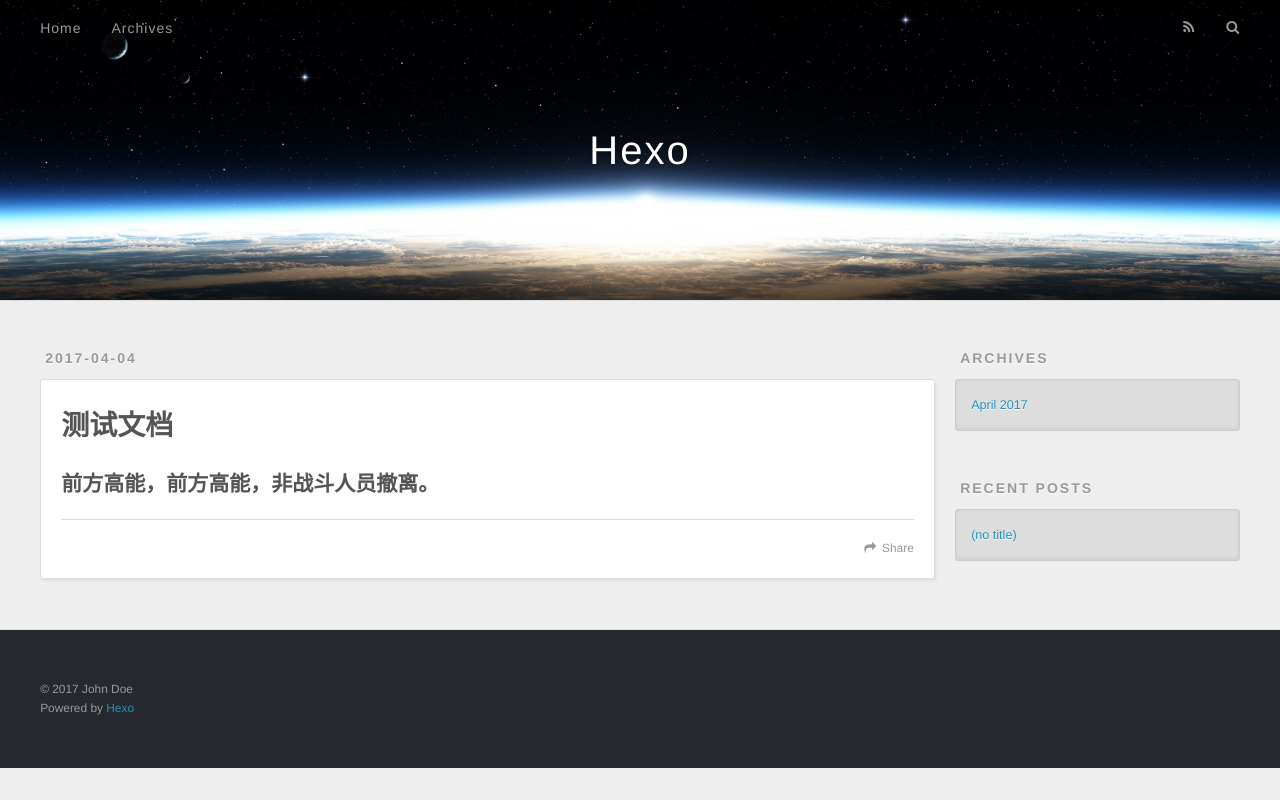
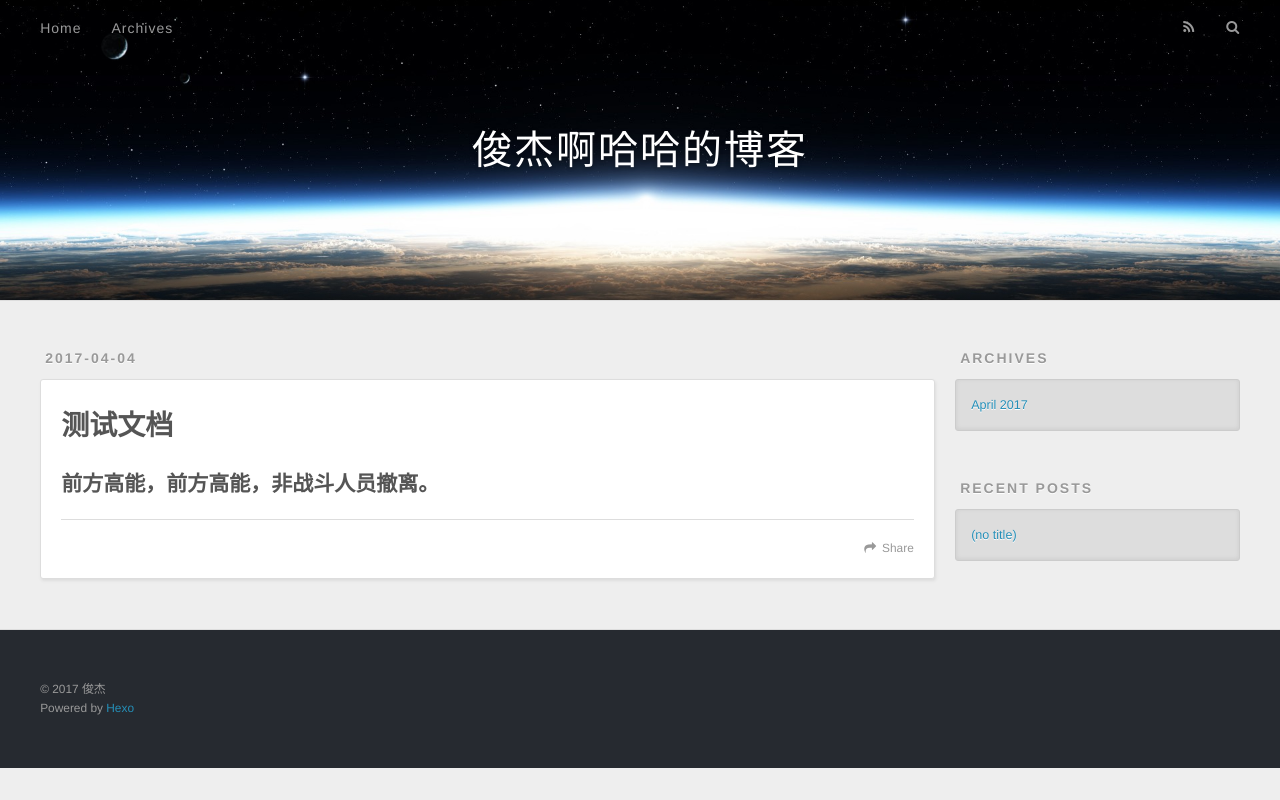
Before and after one commit to junjieahaha/junjieahaha.github.io, a plain HTML site: page index.html in a window 1280 px wide. Drawn offline with nearby package versions, Linux system fonts and the light colour scheme.

Commit message:
Site updated: 2017-04-04 22:38:27

```diff
--- a/index.html
+++ b/index.html
@@ -3,16 +3,19 @@
 <head>
   <meta charset="utf-8">
 
-  <title>Hexo</title>
+  <title>俊杰啊哈哈的博客</title>
   <meta name="viewport" content="width=device-width, initial-scale=1, maximum-scale=1">
-  <meta property="og:type" content="website">
-<meta property="og:title" content="Hexo">
+  <meta name="description" content="生物信息与日常的零零碎碎">
+<meta property="og:type" content="website">
+<meta property="og:title" content="俊杰啊哈哈的博客">
 <meta property="og:url" content="http://yoursite.com/index.html">
-<meta property="og:site_name" content="Hexo">
+<meta property="og:site_name" content="俊杰啊哈哈的博客">
+<meta property="og:description" content="生物信息与日常的零零碎碎">
 <meta name="twitter:card" content="summary">
-<meta name="twitter:title" content="Hexo">
+<meta name="twitter:title" content="俊杰啊哈哈的博客">
+<meta name="twitter:description" content="生物信息与日常的零零碎碎">
 
-    <link rel="alternate" href="/atom.xml" title="Hexo" type="application/atom+xml">
+    <link rel="alternate" href="/atom.xml" title="俊杰啊哈哈的博客" type="application/atom+xml">
 
 
     <link rel="icon" href="/favicon.png">
@@ -33,7 +36,7 @@
   <div id="header-outer" class="outer">
     <div id="header-title" class="inner">
       <h1 id="logo-wrap">
-        <a href="/" id="logo">Hexo</a>
+        <a href="/" id="logo">俊杰啊哈哈的博客</a>
       </h1>
 
     </div>
@@ -77,7 +80,7 @@
 
     </div>
     <footer class="article-footer">
-      <a data-url="http://yoursite.com/2017/04/04/测试文档/" data-id="cj13n40on0000kojhtob6n268" class="article-share-link">Share</a>
+      <a data-url="http://yoursite.com/2017/04/04/测试文档/" data-id="cj13ng69i0000i8jhry4eafdm" class="article-share-link">Share</a>
 
 
     </footer>
@@ -132,7 +135,7 @@
 
   <div class="outer">
     <div id="footer-info" class="inner">
-      &copy; 2017 John Doe<br>
+      &copy; 2017 俊杰<br>
       Powered by <a href="http://hexo.io/" target="_blank">Hexo</a>
     </div>
   </div>
```
Also changed, not shown: 2017/04/04/测试文档/index.html (+8 -8 lines), archives/2017/04/index.html (+11 -8 lines), archives/2017/index.html (+11 -8 lines), archives/index.html (+11 -8 lines).
